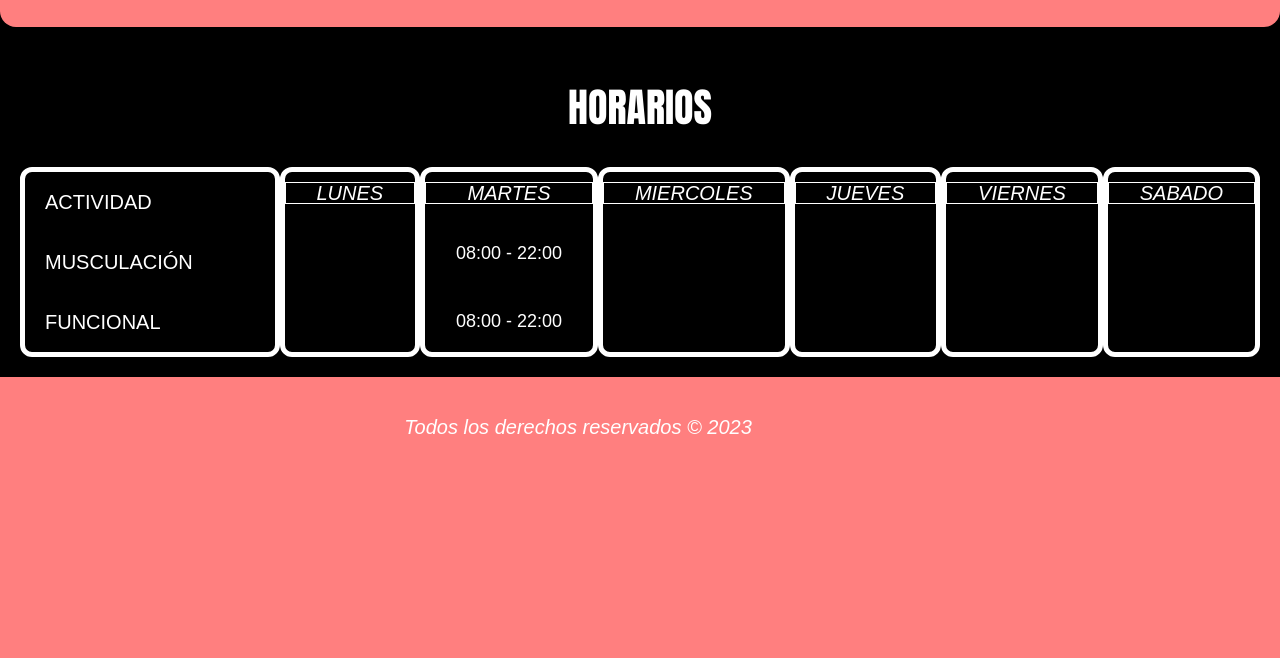
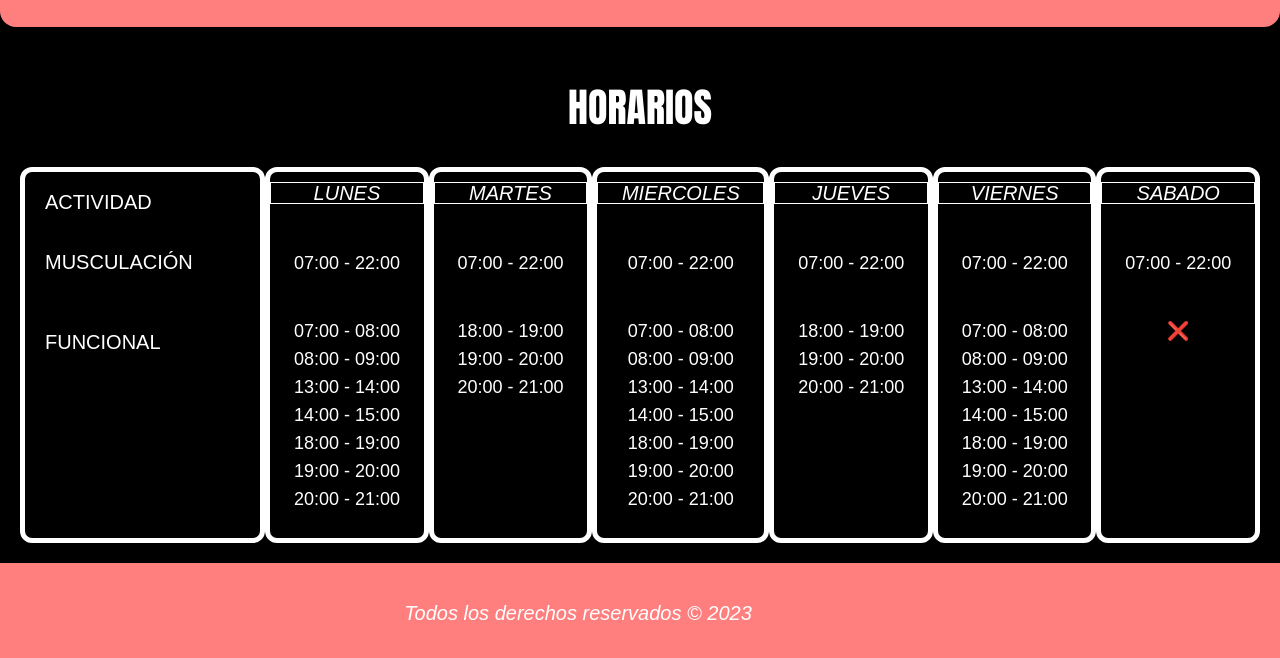
Before and after one commit to lionegmanuel/centralgym, a plain HTML site: page index.html in a window 1280 px wide. Shown: the part 1875-2533 px from the top of the page. Before the commit the page ends 2347 px from the top, so only its background shows below. Drawn offline with Linux system fonts and the light colour scheme.

Commit message:
retoques en horarios

```diff
--- a/index.html
+++ b/index.html
@@ -132,35 +132,101 @@
         <div class="column">
           <div class="day">
             <h2>LUNES</h2>
+            <div class="hours">
+              <div class="muscle">
+                <p>07:00 - 22:00</p>
+              </div>
+              <div class="funcional">
+                <p>07:00 - 08:00</p>
+                <p>08:00 - 09:00</p>
+                <p>13:00 - 14:00</p>
+                <p>14:00 - 15:00</p>
+                <p>18:00 - 19:00</p>
+                <p>19:00 - 20:00</p>
+                <p>20:00 - 21:00</p>
+              </div>
+            </div>
           </div>
         </div>
         <div class="column">
           <div class="day">
             <h2>MARTES</h2>
             <div class="hours">
-              <h5 class="muscle">08:00 - 22:00</h5>
-              <h5 class="funcional">08:00 - 22:00</h5>
+              <div class="muscle">
+                <p>07:00 - 22:00</p>
+              </div>
+              <div class="funcional">
+                <p>18:00 - 19:00</p>
+                <p>19:00 - 20:00</p>
+                <p>20:00 - 21:00</p>
+              </div>
             </div>
           </div>
         </div>
         <div class="column">
           <div class="day">
             <h2>MIERCOLES</h2>
+            <div class="hours">
+              <div class="muscle">
+                <p>07:00 - 22:00</p>
+              </div>
+              <div class="funcional">
+                <p>07:00 - 08:00</p>
+                <p>08:00 - 09:00</p>
+                <p>13:00 - 14:00</p>
+                <p>14:00 - 15:00</p>
+                <p>18:00 - 19:00</p>
+                <p>19:00 - 20:00</p>
+                <p>20:00 - 21:00</p>
+              </div>
+            </div>
           </div>
         </div>
         <div class="column">
           <div class="day">
             <h2>JUEVES</h2>
+            <div class="hours">
+              <div class="muscle">
+                <p>07:00 - 22:00</p>
+              </div>
+              <div class="funcional">
+                <p>18:00 - 19:00</p>
+                <p>19:00 - 20:00</p>
+                <p>20:00 - 21:00</p>
+              </div>
+            </div>
           </div>
         </div>
         <div class="column">
           <div class="day">
             <h2>VIERNES</h2>
+            <div class="hours">
+              <div class="muscle">
+                <p>07:00 - 22:00</p>
+              </div>
+              <div class="funcional">
+                <p>07:00 - 08:00</p>
+                <p>08:00 - 09:00</p>
+                <p>13:00 - 14:00</p>
+                <p>14:00 - 15:00</p>
+                <p>18:00 - 19:00</p>
+                <p>19:00 - 20:00</p>
+                <p>20:00 - 21:00</p>
+              </div>
+            </div>
           </div>
         </div>
         <div class="column">
           <div class="day">
             <h2>SABADO</h2>
+            <div class="hours">
+              <div class="muscle">
+                <p>07:00 - 22:00</p>
+              </div>
+              <div class="funcional">
+                <p>❌</p>
+              </div>
+            </div>
           </div>
         </div>
       </div>
--- a/index.js
+++ b/index.js
@@ -1,3 +1,21 @@
+//horarios del gimnasio
+const muscleHours = document.querySelector('.muscle')
+const funcionalHours = document.querySelector('.funcional')
+
+const addHeaderHour = () => {
+  const newMuscleHeader = document.createElement('h3')
+  const newFuncionalHeader = document.createElement('h3')
+  newMuscleHeader.textContent = 'Musculación'
+  newFuncionalHeader.textContent = 'Funcional'
+  muscleHours.appendChild(newMuscleHeader)
+  funcionalHours.appendChild(newFuncionalHeader)
+}
+
+//a partir de 890px:
+if (window.matchMedia("(max-width: 890px)").matches) {
+  addHeaderHour()
+}
+
 
 //envio del formulario
 const contactForm = document.getElementById('form')
--- a/style.css
+++ b/style.css
@@ -391,6 +391,12 @@ main #services {
   width: auto;
 }
 
+
+
+#schedules .column .activity:last-child {
+  margin-top: 20px;
+}
+
 #schedules .column .activity h2 {
   color: #fff;
   font-size: 20px;
@@ -413,17 +419,25 @@ main #services {
   align-content: center;
 }
 
-#schedules .column .day .hours h5:first-child {
+#schedules .column .day .hours .muscle:first-child,
+#schedules .column .day .hours .funcional:first-child {
   margin: 40px auto 30px auto;
 }
 
-#schedules .column .day .hours h5:last-child {
-  margin: 20px auto;
+#schedules .column .day .hours .muscle:last-child,
+#schedules .column .day .hours .funcional:last-child {
+  margin-bottom: 20px;
 }
 
-#schedules .column .day .hours h5 {
+#schedules .column .day .hours .funcional,
+#schedules .column .day .hours .muscle {
   color: #fff;
   font-size: 18px;
+}
+
+#schedules .column .day .hours .muscle p,
+#schedules .column .day .hours .funcional p {
+  margin: 10px auto;
 }
 
 #prices-schedules .tittle {
@@ -664,8 +678,19 @@ footer {
     width: 450px;
   }
 
-  #schedules {
-    margin: auto 25px;
+  #schedules .column .activity {
+    padding: 20px 0;
+  }
+
+  #schedules .column .activity h2,
+  #schedules .column .day h2 {
+    font-size: 16px;
+    text-align: center;
+  }
+
+  #schedules .column .day .hours .muscle p,
+  #schedules .column .day .hours .funcional p {
+    font-size: 15px;
   }
 
   #contactForm form {
@@ -717,4 +742,13 @@ footer {
   #galery img {
     width: 200px;
   }
+
+  #schedules {
+    grid-auto-flow: dense;
+    grid-template-columns: repeat(auto-fill, minmax(140px, 1fr));
+  }
+
+  #schedules .column:first-child {
+    display: none;
+  }
 }
```
